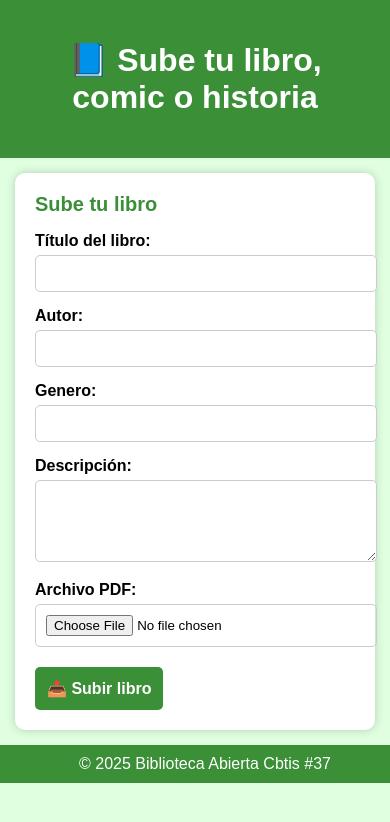
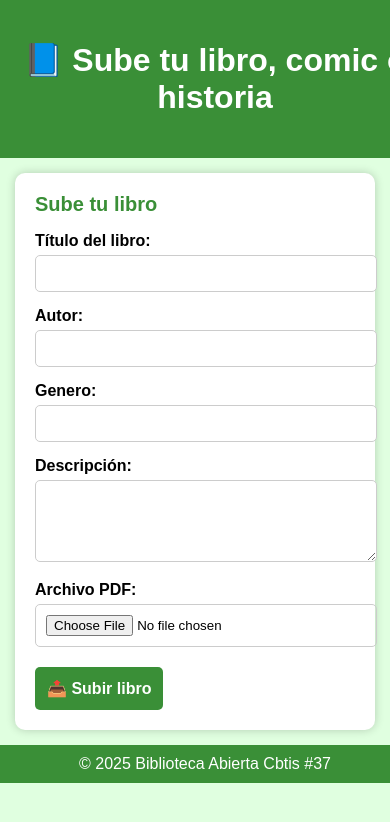
Before and after one commit to Mikyutoluca/CompartelecturaCbtis-37, a plain HTML site: page subir.html in a window 390 px wide. Shown: the top 822 px of the page. Drawn offline with Linux system fonts and the light colour scheme.

Commit message:
Update style.css

```diff
--- a/style.css
+++ b/style.css
@@ -66,6 +66,9 @@ button:hover {
 }
 
 @media (max-width: 480px) {
+  .encabezado{
+    width: 100%;
+  }
   .formulario {
     padding: 20px;
     margin: 15px;
```
